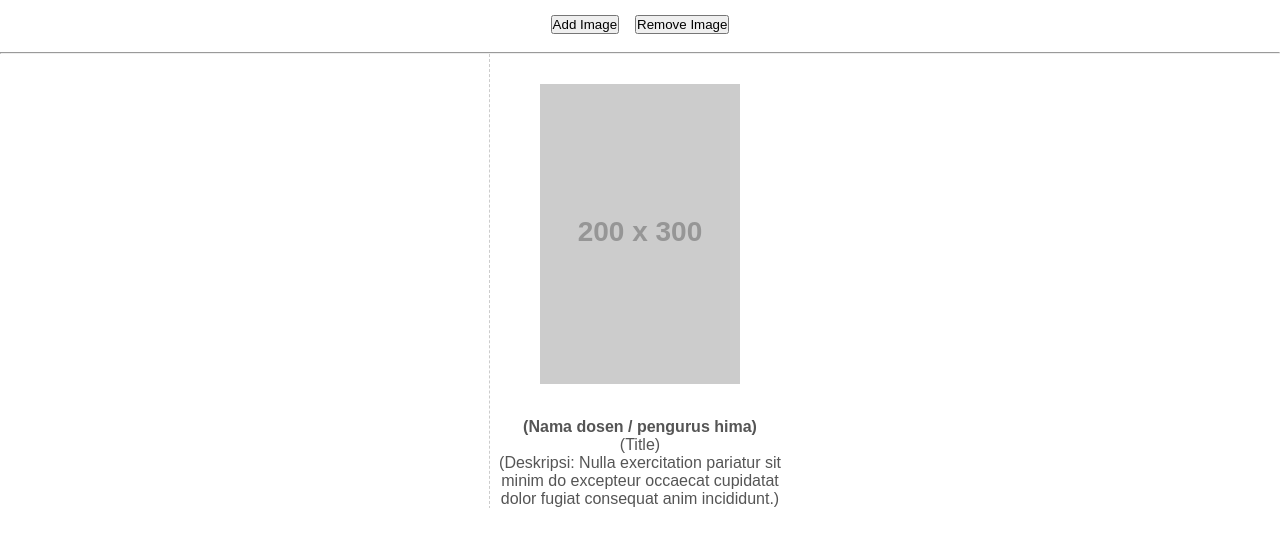
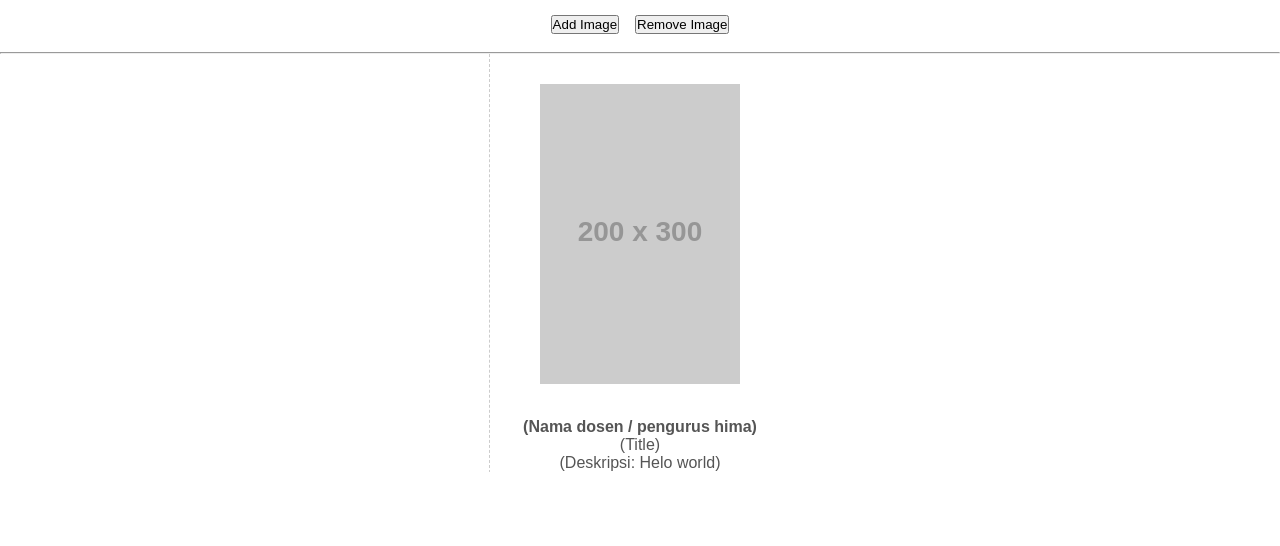
Before and after one commit to Adib-Nafisudin/Responsive-Image-Display, a plain HTML site: page index.html in a window 1280 px wide. Shown: the part 40-586 px from the top of the page. Drawn offline with Linux system fonts and the light colour scheme; placeholder pictures from the web are drawn by us.

Commit message:
Update index.html

```diff
--- a/index.html
+++ b/index.html
@@ -12,11 +12,13 @@
         }
         :root {
          --bordersize: 1px;
+         --bordecolor: #ccc;
+         --grey: #555;
         }
         body{
             font-family: sans-serif;
             text-align: center;
-            color: #555;
+            color: var(--grey);
         }
         .container
         {
@@ -26,9 +28,9 @@
             justify-content: center;
         }
         .item{
-            flex: 1 0 20%;
-            border-left: var(--bordersize) dashed #ccc;
-            border-bottom: var(--bordersize) dashed #ccc;
+            flex: 2 0 100%;
+            border-left: var(--bordersize) dashed var(--bordecolor);
+            border-bottom: var(--bordersize) dashed var(--bordecolor);
             margin-left: calc(-1 * var(--bordersize));
             margin-bottom: calc(-1 * var(--bordersize));
             text-align: center;
@@ -65,7 +67,7 @@
             <div id="text-id" >
                 <h4>(Nama dosen / pengurus hima)</h4>
                 <p>(Title)</p>
-                <p>(Deskripsi: Nulla exercitation pariatur sit minim do excepteur occaecat cupidatat dolor fugiat consequat anim incididunt.)</p>
+                <p>(Deskripsi: Helo world)</p>
             </div>
         </div>
     </div>
```
